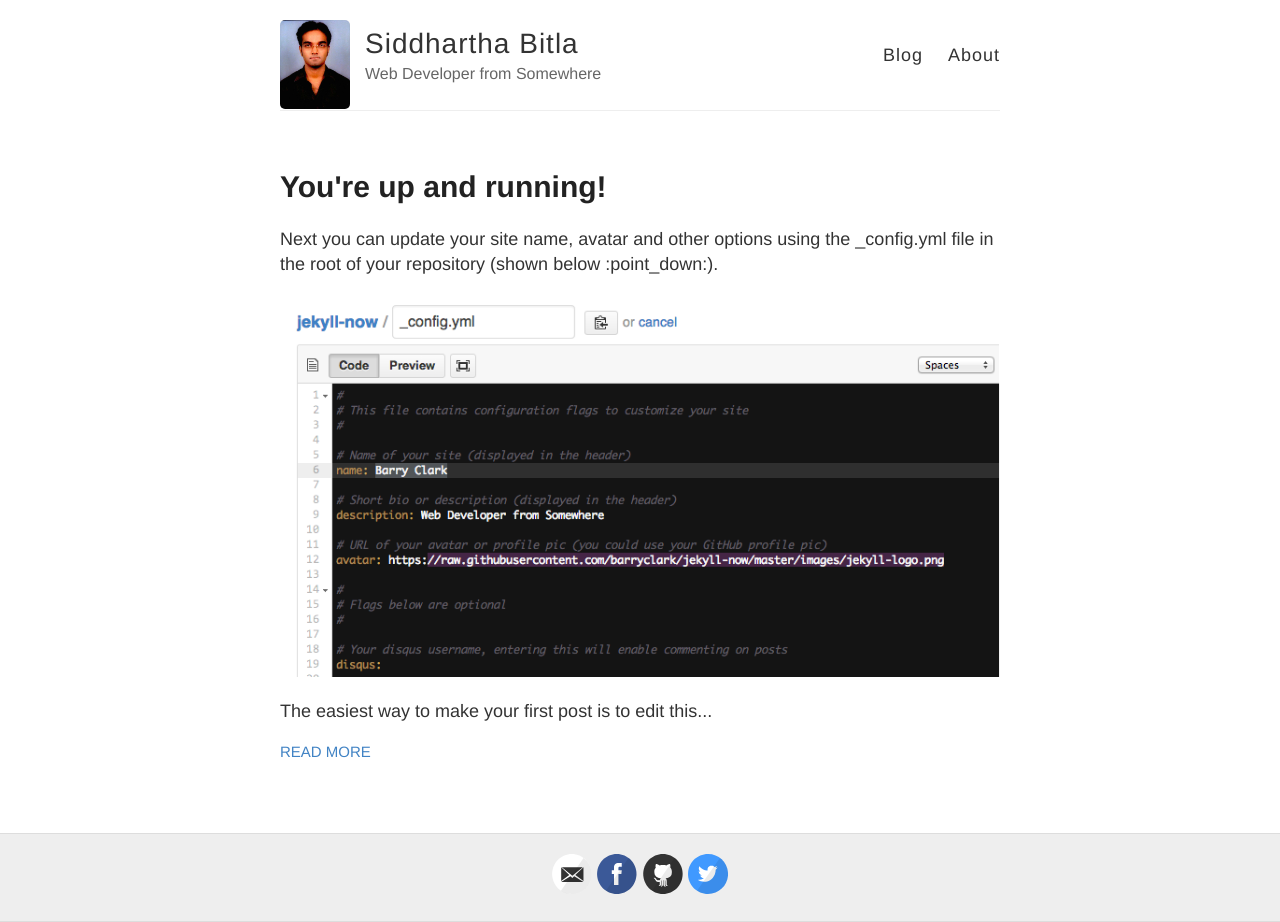
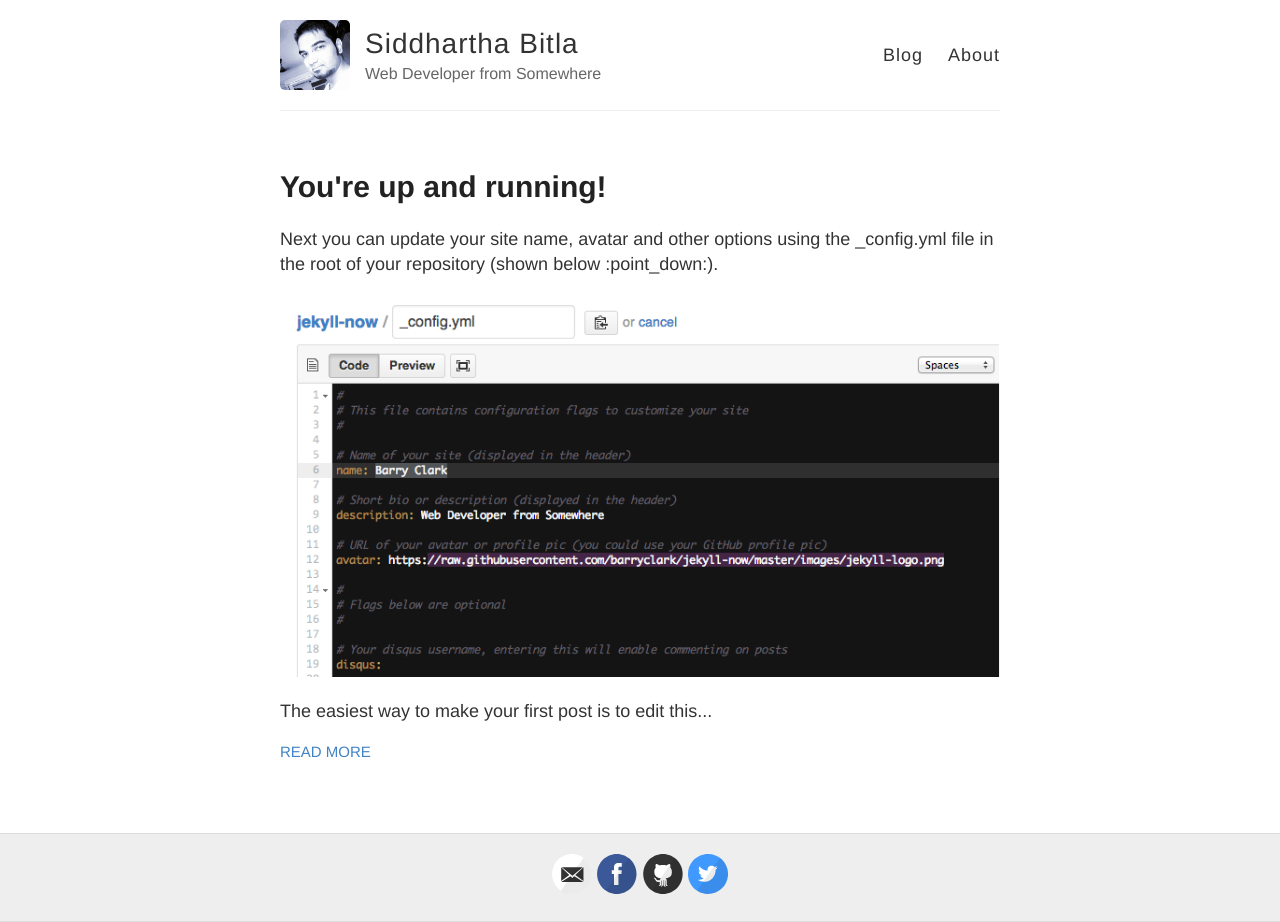
Before and after one commit to siddharthabitla/siddharthabitla.github.io, a Jekyll site: the page built from index.html, in a window 1280 px wide. Built offline with Jekyll 4.4.1, drawn with Linux system fonts in a browser that asks for light colours; Markdown is read by kramdown in place of the engine named in the settings.

Commit message:
Changed avatar

```diff
--- a/_config.yml
+++ b/_config.yml
@@ -10,7 +10,7 @@ description: Web Developer from Somewhere
 
 # URL of your avatar or profile pic (you could use your GitHub profile pic)
 #avatar: https://raw.githubusercontent.com/barryclark/jekyll-now/master/images/jekyll-logo.png
-avatar: https://raw.githubusercontent.com/siddharthabitla/siddharthabitla.github.io/master/images/sid.jpg
+avatar: https://raw.githubusercontent.com/siddharthabitla/siddharthabitla.github.io/master/images/photo.jpg
 
 #
 # Flags below are optional
```
